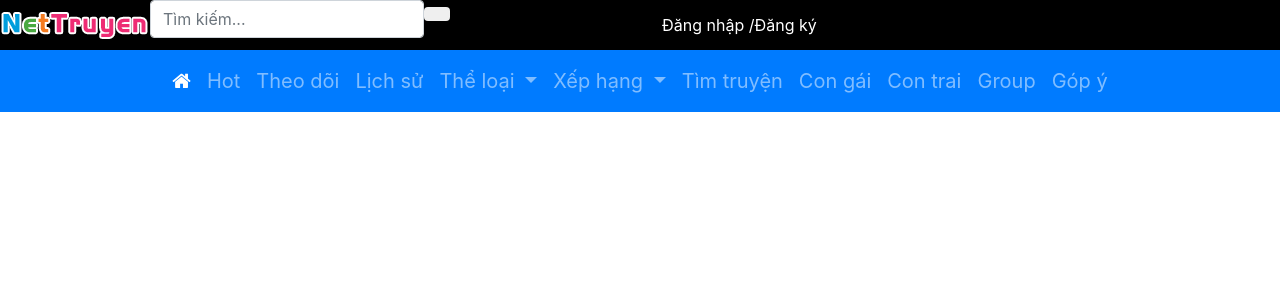
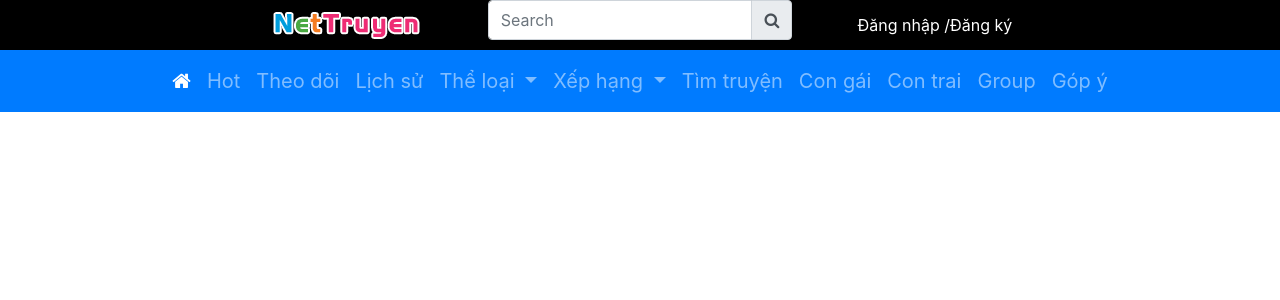
Before and after one commit to uit2712/VueNetTruyen, a Vue app: page / in a window 1280 px wide. Shown: the top 300 px of the page. Built offline with nearby package versions, Linux system fonts and the light colour scheme.

Commit message:
update header

```diff
--- a/src/App.vue
+++ b/src/App.vue
@@ -1,23 +1,22 @@
 <template>
-  <div id="app">
-    <Header/>
-    <TopMenu/>
-  </div>
+    <div id="app">
+        <Header />
+        <TopMenu />
+    </div>
 </template>
 
 <script>
-import Header from './components/Header.vue';
-import TopMenu from './components/TopMenu.vue';
+import Header from "./components/Header.vue";
+import TopMenu from "./components/TopMenu.vue";
 
 export default {
-  name: 'App',
-  components: {
-    Header,
-    TopMenu,
-  }
-}
+    name: "App",
+    components: {
+        Header,
+        TopMenu
+    }
+};
 </script>
 
 <style>
-
 </style>
--- a/src/components/Header.vue
+++ b/src/components/Header.vue
@@ -1,19 +1,23 @@
 <template>
-    <div class="header">
-        <div class="logo center-block">
-            <img src="../assets/logo-nettruyen.png"/>
+    <div class="header d-table">
+        <div class="logo d-table-cell align-middle">
+            <img class="float-right" src="../assets/logo-nettruyen.png"/>
         </div>
-        <div class="input-group search-container">
-            <div class="input-group-btn">
-                <input v-model="searchValue" class="form-control" placeholder="Tìm kiếm...">
-            </div>
-            <div class="input-group-btn">
-                <button class="btn btn-default" type="submit">
-                    <i class="glyphicon glyphicon-search"></i>
-                </button>
+        <div class="search-container input-group mx-auto">
+            <input
+                v-model="searchValue"
+                class="form-control"
+                type="text"
+                placeholder="Search"
+                aria-label="Search"
+            />
+            <div class="input-group-append">
+                <span class="input-group-text">
+                    <i class="fa fa-search text-grey" aria-hidden="true"></i>
+                </span>
             </div>
         </div>
-        <div class="user-container center-block">
+        <div class="user-container d-table-cell align-middle">
             <span>
             <a href="javascript;;">Đăng nhập</a>
             /<a href="javascript;;">Đăng ký</a>
@@ -46,11 +50,6 @@ export default Vue.extend({
     background-color: black;
 }
 
-.search-container {
-    flex-basis: 40%;
-    height: 100%;
-}
-
 .user-container {
     vertical-align: middle;
     height: 100%;
@@ -61,12 +60,15 @@ export default Vue.extend({
 }
 
 .logo, .user-container {
-    display: flex;
-    align-items: center;
-    flex-wrap: wrap;
+    width: 33%;
 }
 
-.input-group-btn {
-    width: unset!important;
+.search-container {
+    width: 70%;
+    height: 100%;
+}
+
+input.form-control, span.input-group-text {
+    height: 40px!important;
 }
 </style>
```
